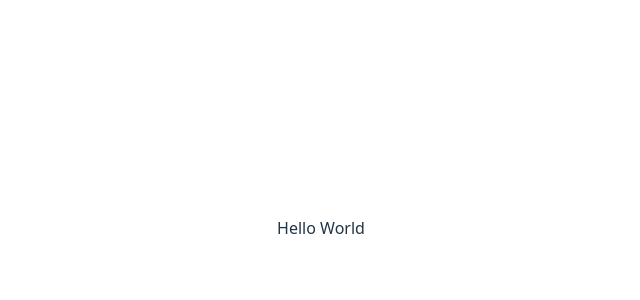
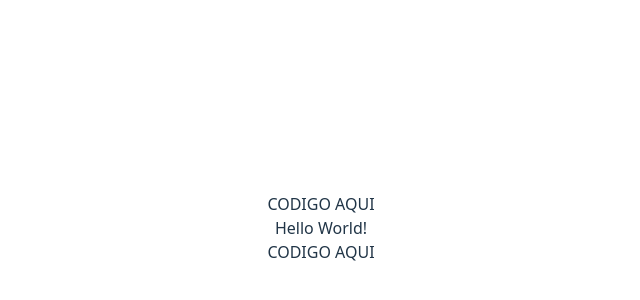
Before and after one commit to MatiasRamirez3097/sua-webservices, a React (Vite) app: page / in a window 1280 px wide. Shown: the part 172-472 px from the top of the page, without its empty margins (319-959 px from the left). Built offline with nearby package versions, Linux system fonts and the light colour scheme.

Commit message:
added layout empty components

```diff
--- a/package.json
+++ b/package.json
@@ -11,11 +11,13 @@
   },
   "dependencies": {
     "@reduxjs/toolkit": "^2.10.1",
+    "@tailwindcss/vite": "^4.1.17",
     "react": "^19.1.1",
     "react-dom": "^19.1.1",
     "react-redux": "^9.2.0",
     "react-router": "^7.9.5",
-    "redux": "^5.0.1"
+    "redux": "^5.0.1",
+    "tailwindcss": "^4.1.17"
   },
   "devDependencies": {
     "@eslint/js": "^9.36.0",
--- /dev/null
+++ b/src/components/footer/Footer.jsx
@@ -0,0 +1,7 @@
+const Footer = () => {
+    return (
+        <div>CODIGO AQUI</div>
+    )
+}
+
+export default Footer;
--- /dev/null
+++ b/src/components/index.js
@@ -0,0 +1,4 @@
+import Navbar from './navbar/Navbar'
+import Footer from './footer/Footer'
+
+export { Footer, Navbar};
--- /dev/null
+++ b/src/components/navbar/Navbar.jsx
@@ -0,0 +1,7 @@
+const Navbar = () => {
+    return (
+        <div>CODIGO AQUI</div>
+    )
+}
+
+export default Navbar;
--- /dev/null
+++ b/src/layout/Layout.jsx
@@ -0,0 +1,14 @@
+import {Outlet} from "react-router";
+import {Footer, Navbar} from "../components";
+
+const Layout = () => {
+    return (
+        <dix>
+            <Navbar />
+            <Outlet />
+            <Footer />
+        </dix>
+    )
+}
+
+export default Layout;
--- /dev/null
+++ b/src/pages/home/Home.jsx
@@ -0,0 +1,7 @@
+const Home = () => {
+    return (
+        <div>Hello World!</div>
+    )
+}
+
+export default Home;
```
Also changed, not shown: src/Router.jsx (+9 -1 lines), 1 other file (tests, documents, lock files or other folders).
